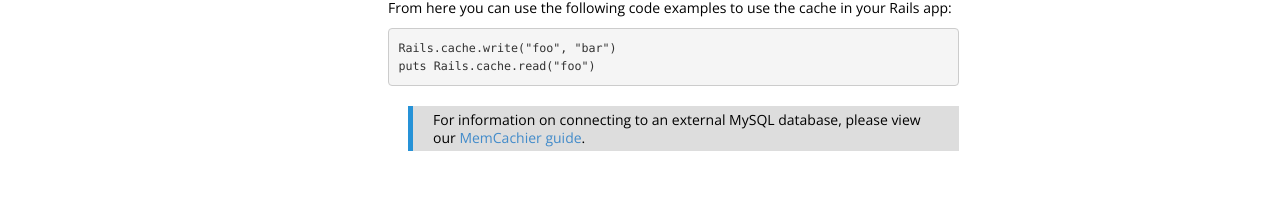
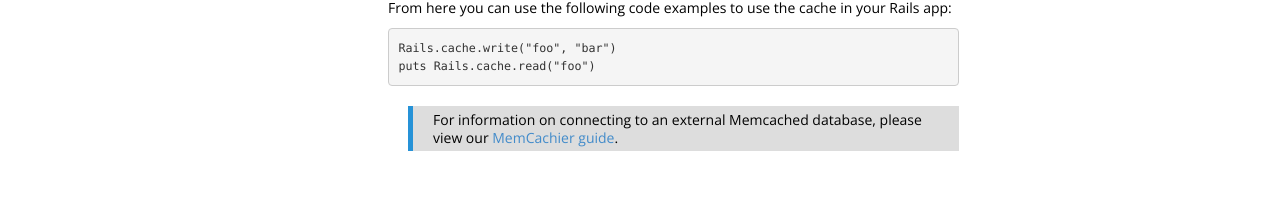
Before and after one commit to pkallberg/help.nitrous.io, a Jekyll site: the page built from _posts/2013-10-4-memcached.md, in a window 1280 px wide. Shown: the part 933-1141 px from the top of the page. Built offline with Jekyll 4.4.1, drawn with Linux system fonts in a browser that asks for light colours; comment, search, counter and statistics services are not loaded.

Commit message:
adjusted text

```diff
--- a/_posts/2013-10-4-memcached.md
+++ b/_posts/2013-10-4-memcached.md
@@ -41,4 +41,4 @@ From here you can use the following code examples to use the cache in your Rails
     puts Rails.cache.read("foo")
 
 
->For information on connecting to an external MySQL database, please view our [MemCachier guide](/memcachier/).
+>For information on connecting to an external Memcached database, please view our [MemCachier guide](/memcachier/).
```
